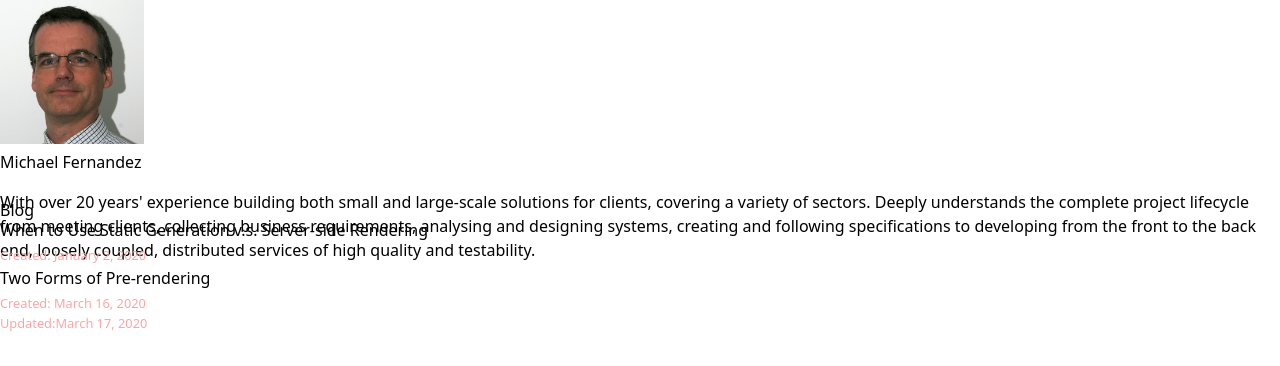
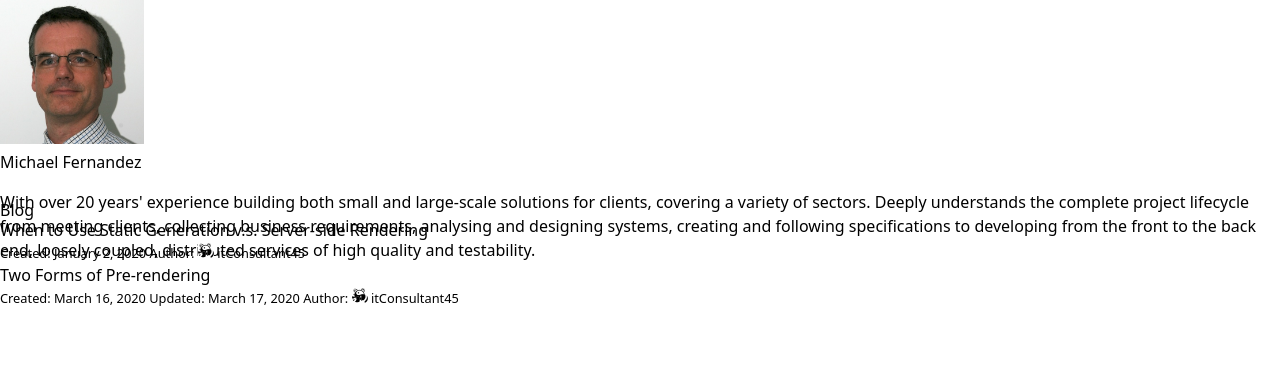
Before and after one commit to itConsultant45/my-blog, a Next.js app in the folder static-site/: page / in a window 1280 px wide. Shown: the top 366 px of the page. Built offline with nearby package versions, Linux system fonts and the light colour scheme.

Commit message:
Commit and push (WIP)

```diff
--- a/static-site/components/layout.tsx
+++ b/static-site/components/layout.tsx
@@ -1,6 +1,7 @@
 import Head from 'next/head';
 import Image from 'next/image';
 import Link from 'next/link';
+
 import { AiOutlineHome } from 'react-icons/ai';
 
 const name = 'Michael Fernandez';
@@ -22,7 +23,7 @@ export default function Layout({ children, home }: any) {
         <meta name="twitter:card" content="summary_large_image" />
       </Head>
       <header className="table-header-group">
-        {home ? (
+        {home && (
           <>
             <Image
               priority
@@ -33,26 +34,6 @@ export default function Layout({ children, home }: any) {
               alt={name}
             />
             <h1 className="h-10">{name}</h1>
-          </>
-        ) : (
-          <>
-            <Link href="/">
-              <a>
-                <Image
-                  priority
-                  src="../images/profile.jpg"
-                  className="border-rose-500"
-                  height={108}
-                  width={108}
-                  alt={name}
-                />
-              </a>
-            </Link>
-            <h2 className="h-8">
-              <Link href="/">
-                <a>{name}</a>
-              </Link>
-            </h2>
           </>
         )}
       </header>
--- a/static-site/pages/index.tsx
+++ b/static-site/pages/index.tsx
@@ -1,7 +1,9 @@
 import Head from 'next/head';
+import Image from 'next/image';
+import Link from 'next/link';
+
 import Layout, { siteTitle } from '../components/layout';
 import { getSortedPostsData } from '../lib/posts';
-import Link from 'next/link';
 import Date from '../components/date';
 
 export default function Home({ allPostsData }: any) {
@@ -12,36 +14,47 @@ export default function Home({ allPostsData }: any) {
       </Head>
       <section className="h-2">
         <p>
-          With over 20 years' experience building both small and large-scale
-          solutions for clients, covering a variety of sectors. Deeply
-          understands the complete project lifecycle from meeting clients,
-          collecting business requirements, analysing and designing systems,
-          creating and following specifications to developing from the front to
-          the back end, loosely coupled, distributed services of high quality
-          and testability.
+          With over 20 years&apos; experience building both small and
+          large-scale solutions for clients, covering a variety of sectors.
+          Deeply understands the complete project lifecycle from meeting
+          clients, collecting business requirements, analysing and designing
+          systems, creating and following specifications to developing from the
+          front to the back end, loosely coupled, distributed services of high
+          quality and testability.
         </p>
       </section>
       <section className="h-3">
         <h2 className="h-5">Blog</h2>
         <ul className="list-item">
-          {allPostsData.map(({ id, createdDate, updatedDate, title }: any) => (
+          {allPostsData.map(
+            ({ id, createdDate, updatedDate, author, title }: any) => (
               <li className="list-item" key={id}>
                 <Link href={`/posts/${id}`}>
                   <a>{title}</a>
                 </Link>
                 <br />
-              <small className="text-red-300">
-                Created: <Date dateString={createdDate} />
+                <small className="block">
+                  {'Created: '}
+                  <Date dateString={createdDate} />
                   {updatedDate && (
-                  <div className="block">
-                    {' '}
-                    Updated:
+                    <>
+                      {' Updated: '}
                       <Date dateString={updatedDate} />
-                  </div>
+                    </>
                   )}
+                  {' Author: '}
+                  <Image
+                    priority
+                    src={author.picture}
+                    height={16}
+                    width={16}
+                    alt={author.name}
+                  />{' '}
+                  {author.name}
                 </small>
               </li>
-          ))}
+            )
+          )}
         </ul>
       </section>
     </Layout>
--- a/static-site/pages/posts/[id].tsx
+++ b/static-site/pages/posts/[id].tsx
@@ -1,6 +1,8 @@
+import Head from 'next/head';
+import Image from 'next/image';
+
 import Layout from '../../components/layout';
 import { getAllPostIds, getPostData } from '../../lib/posts';
-import Head from 'next/head';
 import Date from '../../components/date';
 
 export default function Post({ postData }: any) {
@@ -11,15 +13,25 @@ export default function Post({ postData }: any) {
       </Head>
       <article>
         <h1 className="h-5">{postData.title}</h1>
-        <div className="text-blue-100">
-          Created: <Date dateString={postData.createdDate} />
+        <small className="block">
+          {' Created: '}
+          <Date dateString={postData.createdDate} />
           {postData.updatedDate && (
-            <div className="block">
-              {' '}
-              Updated: <Date dateString={postData.updatedDate} />
-            </div>
+            <>
+              {' Updated: '}
+              <Date dateString={postData.updatedDate} />
+            </>
           )}
-        </div>
+          {' Author: '}
+          <Image
+            priority
+            src={postData.author.picture}
+            height={16}
+            width={16}
+            alt={postData.author.name}
+          />{' '}
+          {postData.author.name}
+        </small>
         <div dangerouslySetInnerHTML={{ __html: postData.contentHtml }} />
       </article>
     </Layout>
--- a/static-site/posts/pre-rendering.md
+++ b/static-site/posts/pre-rendering.md
@@ -4,7 +4,7 @@ createdDate: '2020-03-16T05:35:07.322Z'
 updatedDate: '2020-03-17T05:35:07.322Z'
 author:
   name: itConsultant45
-  picture: '/authors/mf.jpeg'
+  picture: '../authors/mf.jpeg'
 ---
 
 Next.js has two forms of pre-rendering: **Static Generation** and **Server-side Rendering**. The difference is in **when** it generates the HTML for a page.
--- a/static-site/posts/ssg-ssr.md
+++ b/static-site/posts/ssg-ssr.md
@@ -3,7 +3,7 @@ title: 'When to Use Static Generation v.s. Server-side Rendering'
 createdDate: '2020-01-02'
 author:
   name: itConsultant45
-  picture: '/authors/mf.jpeg'
+  picture: '../authors/mf.jpeg'
 ---
 
 We recommend using **Static Generation** (with and without data) whenever possible because your page can be built once and served by CDN, which makes it much faster than having a server render the page on every request.
```
Lines whose indentation alone changed are shown as unchanged.
